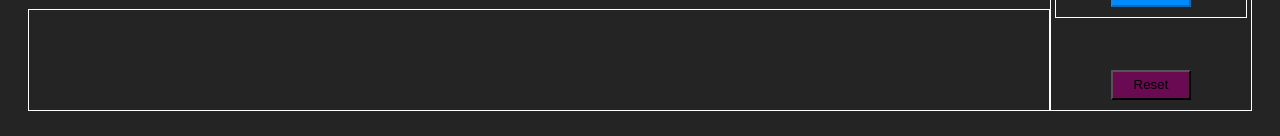
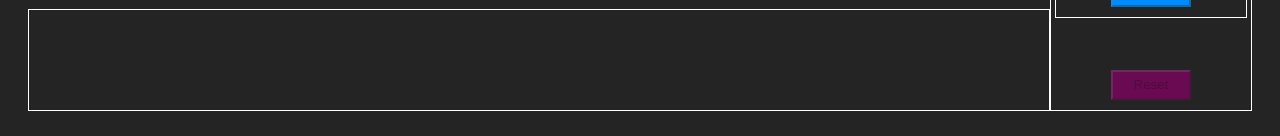
Before and after one commit to vassilYanakiev/vending-machine, a React (Vite) app: page / in a window 1280 px wide. Shown: the part 760-896 px from the top of the page. Built offline with nearby package versions, Linux system fonts and the light colour scheme.

Commit message:
reset functionality

```diff
--- a/src/components/pannel/Selector.tsx
+++ b/src/components/pannel/Selector.tsx
@@ -34,12 +34,15 @@ const Selector = ({
         payload: "OUT OF STOCK",
       });
     } else {
-      setAmount(0);
+      const newAmmount = amount - price;
+      setAmount(newAmmount);
       setSelection(null);
       dispatch({ type: "PURCHASE", payload: selection as number });
       dispatch({
         type: "SET_STATUS",
-        payload: `YOUR CHANGE IS ${(amount * 10 - price * 10) / 10}`,
+        payload: `YOUR CREDIT IS ${((amount * 10 - price * 10) / 10).toFixed(
+          2
+        )}`,
       });
     }
     setTimeout(() => {
@@ -51,12 +54,12 @@ const Selector = ({
   };
 
   const handleReset = () => {
+    setAmount(0);
+    setSelection(null);
     dispatch({
       type: "SET_STATUS",
       payload: `YOUR CHANGE IS ${amount}`,
     });
-    setAmount(0);
-    setSelection(null);
     setTimeout(() => {
       dispatch({
         type: "SET_STATUS",
@@ -84,7 +87,7 @@ const Selector = ({
           BUY
         </button>
       </form>
-      <button className="Reset" onClick={handleReset}>
+      <button disabled={!amount} className="Reset" onClick={handleReset}>
         Reset
       </button>
     </>
```
